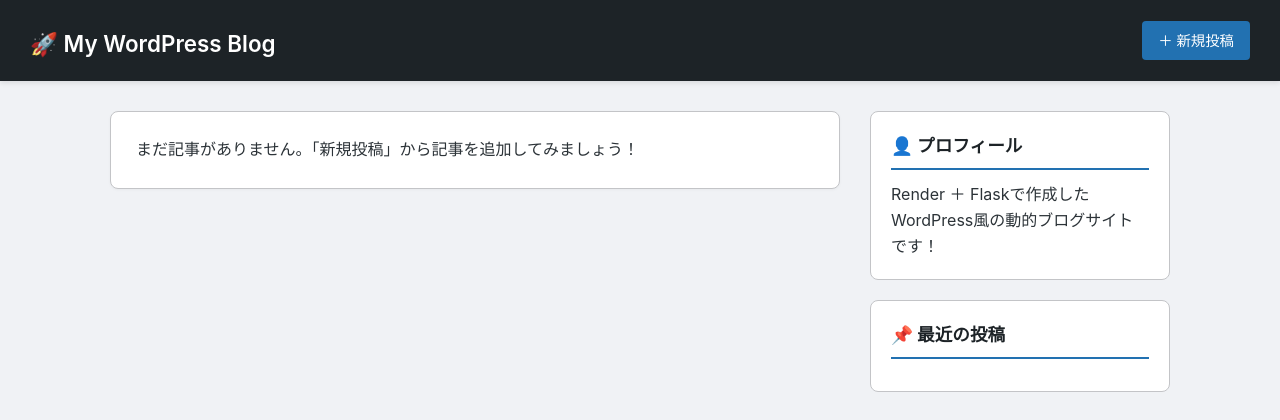
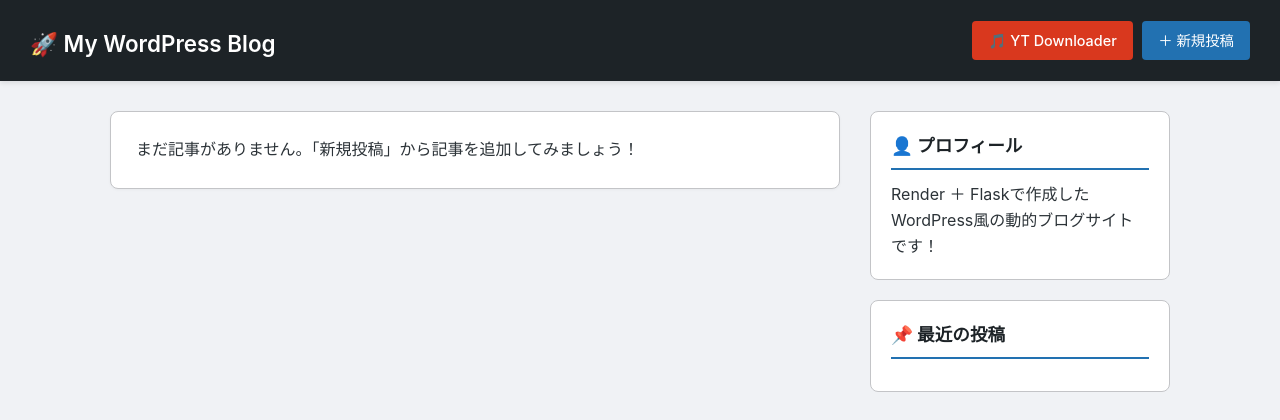
Before and after one commit to tomoyachi2/my-flask-blog, a Flask app: page / in a window 1280 px wide. Shown: the top 420 px of the page. Run offline with Flask 3, Linux system fonts and the light colour scheme.

Commit message:
Update index.html

```diff
--- a/my_blog/templates/index.html
+++ b/my_blog/templates/index.html
@@ -9,7 +9,10 @@
 <body>
     <header>
         <h1><a href="{{ url_for('index') }}">🚀 My WordPress Blog</a></h1>
-        <a href="{{ url_for('create') }}" class="btn">＋ 新規投稿</a>
+        <div>
+            <a href="{{ url_for('youtube') }}" class="btn" style="background-color: #d9381e; margin-right: 5px;">🎵 YT Downloader</a>
+            <a href="{{ url_for('create') }}" class="btn">＋ 新規投稿</a>
+        </div>
     </header>
 
     <div class="container">
```
